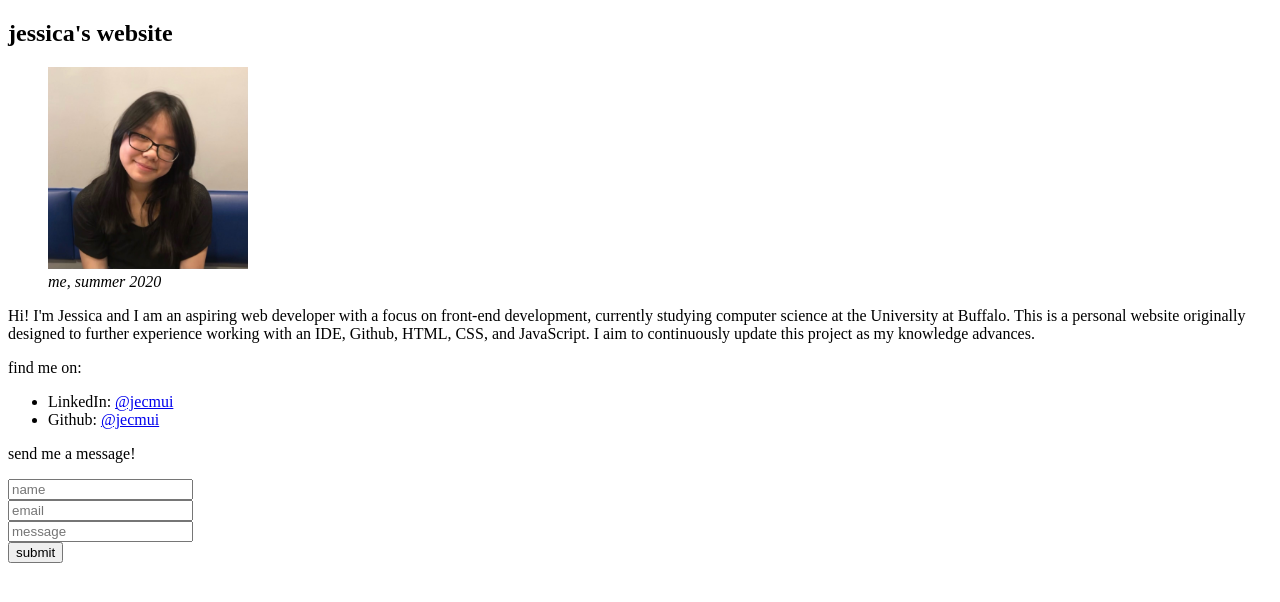
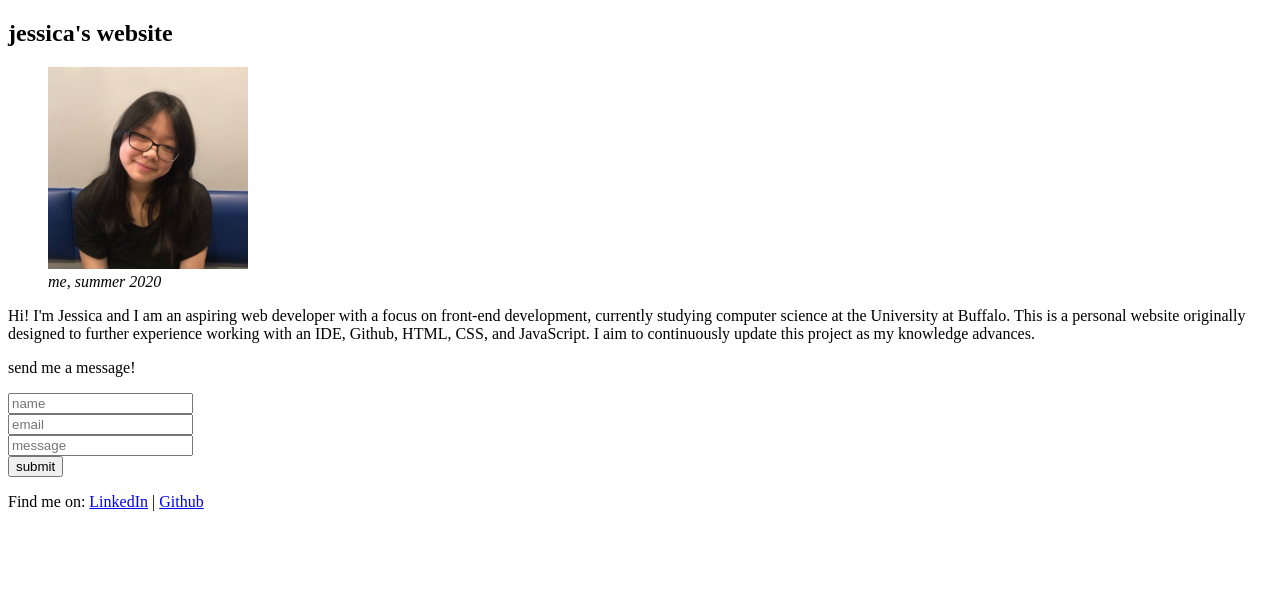
Before and after one commit to jecmui/personal-website, a plain HTML site: page index.html in a window 1280 px wide. Drawn offline with Linux system fonts and the light colour scheme.

Commit message:
small edits + favicon

```diff
--- a/index.html
+++ b/index.html
@@ -1,11 +1,16 @@
 <!DOCTYPE html>
-<html>
+<html lang="en">
 
 <head>
+    <meta charset="UTF-8">
+    <!--charset attribute: specifies character encoding for this HTML document-->
     <title>@jecmui</title>
+    <link rel="icon" type="image/x-icon" href="assets/keroppi-favicon.png">
+    <!--this icon is called a favicon-->
 </head>
 
 <body>
+    <main>
         <section id="menu">
             <h1>jessica's website
             </h1>
@@ -16,17 +21,12 @@
                 </figure>
                 <p>
                     Hi! I'm Jessica and I am an aspiring web developer with a focus on front-end development, currently
-                studying computer science at the University at Buffalo. This is a personal website originally designed
+                    studying computer science at the University at Buffalo. This is a personal website originally
+                    designed
                     to further experience working with an IDE, Github, HTML, CSS, and JavaScript. I aim to continuously
                     update this project as my knowledge advances.
                 </p>
-        </div>
-        <div id="socials">
-            <p>find me on:</p>
-            <ul>
-                <li>LinkedIn: <a target="_blank" href="https://www.linkedin.com/in/jecmui/">@jecmui</a></li>
-                <li>Github: <a target="_blank" href="https://github.com/jecmui">@jecmui</a></li>
-            </ul>
+
             </div>
         </section>
         <section id="contactForm">
@@ -39,7 +39,13 @@
                 <button type="submit">submit</button>
             </form>
         </section>
-
+    </main>
+    <footer>
+        <p>
+            Find me on: <a href="https://www.linkedin.com/in/jecmui">LinkedIn</a> | <a
+                href="https://github.com/jecmui">Github</a>
+        </p>
+    </footer>
 </body>
 
 
```
Also changed, not shown: assets/keroppi-favicon.png (added), assets/purin-favicon.png (added). Lines whose indentation alone changed are shown as unchanged.
